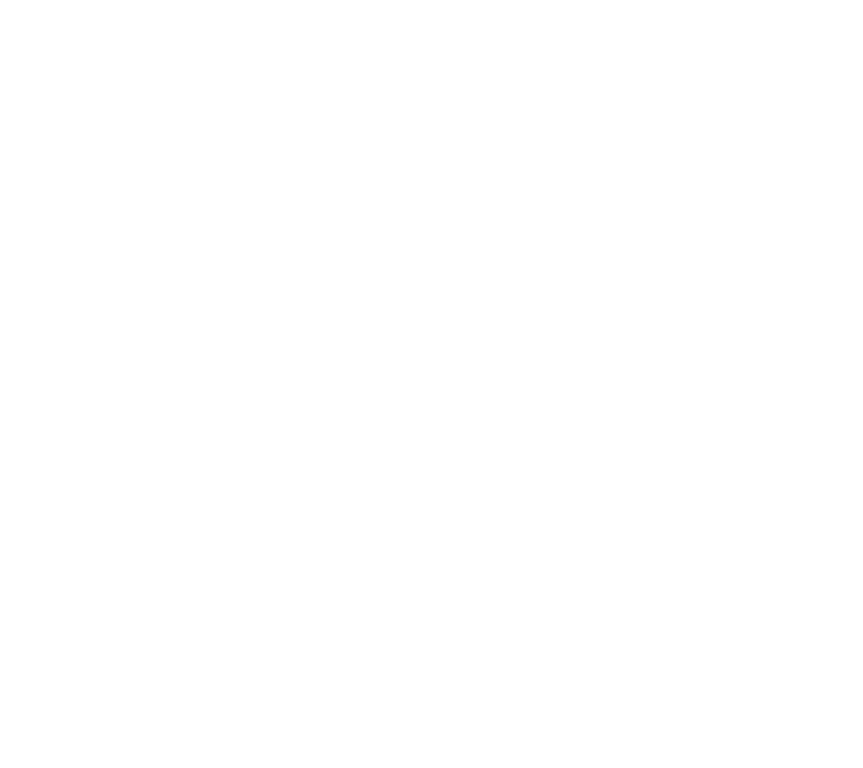
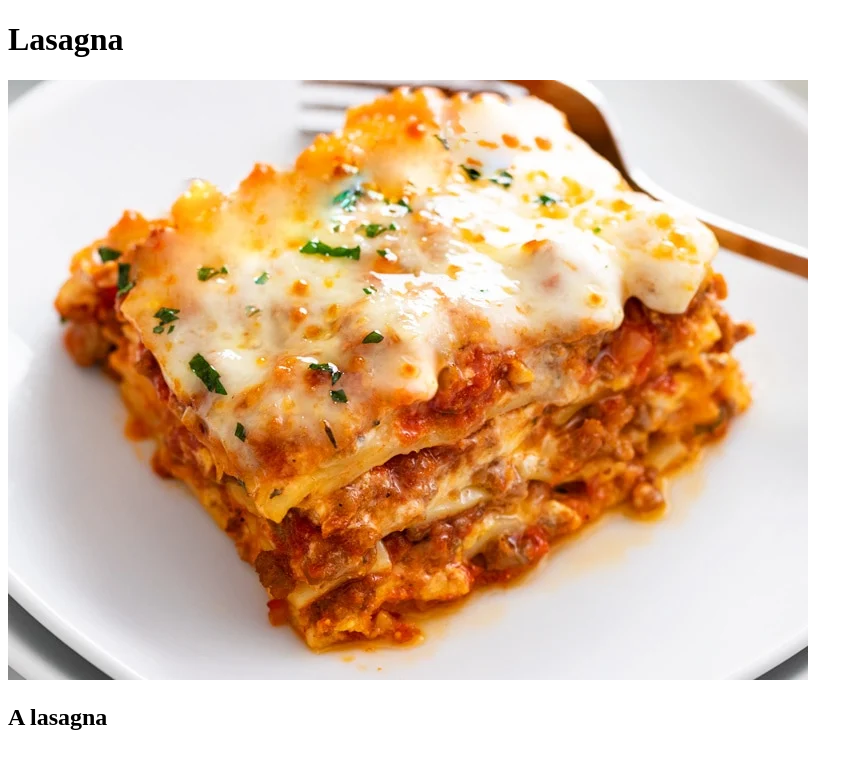
Before and after one commit to kaibue/odin-recipes, a plain HTML site: page recipes/lasagna.html in a window 1280 px wide. Shown: the whole page, without its empty margins (0-863 px from the left). Drawn offline with Linux system fonts and the light colour scheme.

Commit message:
Adding a heading and a descriptive picture to lasagna.html

```diff
--- a/recipes/lasagna.html
+++ b/recipes/lasagna.html
@@ -6,6 +6,8 @@
     <title>Document</title>
 </head>
 <body>
-
+    <h1>Lasagna</h1>
+    <img src="../images/lasagna.jpg" alt="A picture of a lasagna">
+    <h2>A lasagna</h2>
 </body>
 </html>
```
